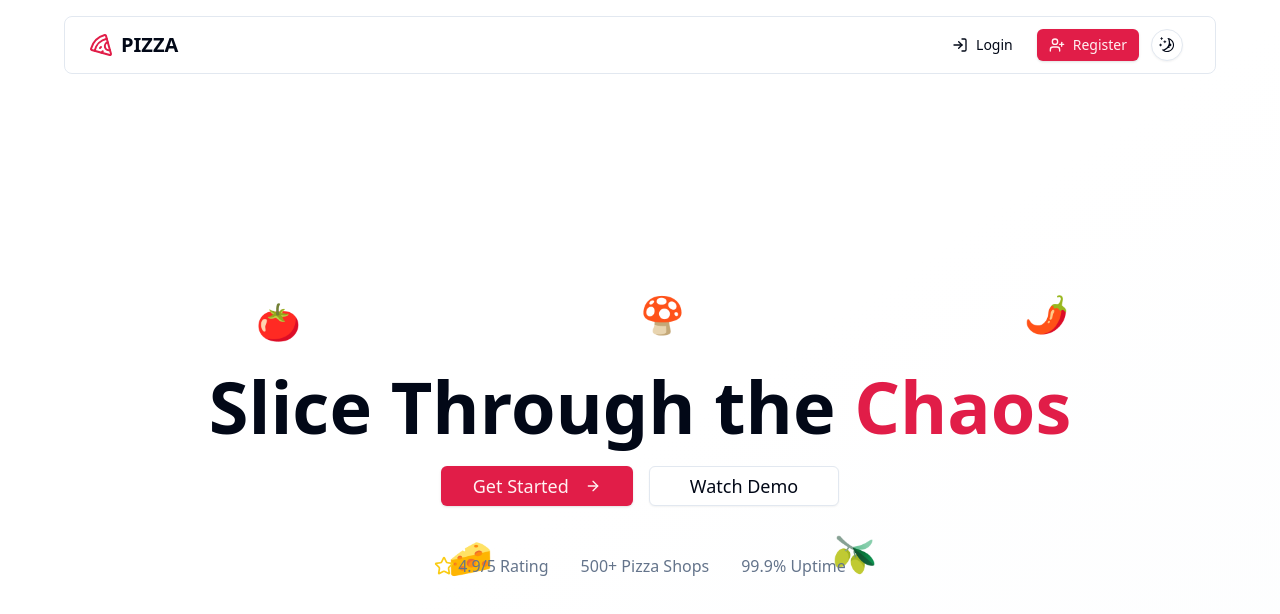
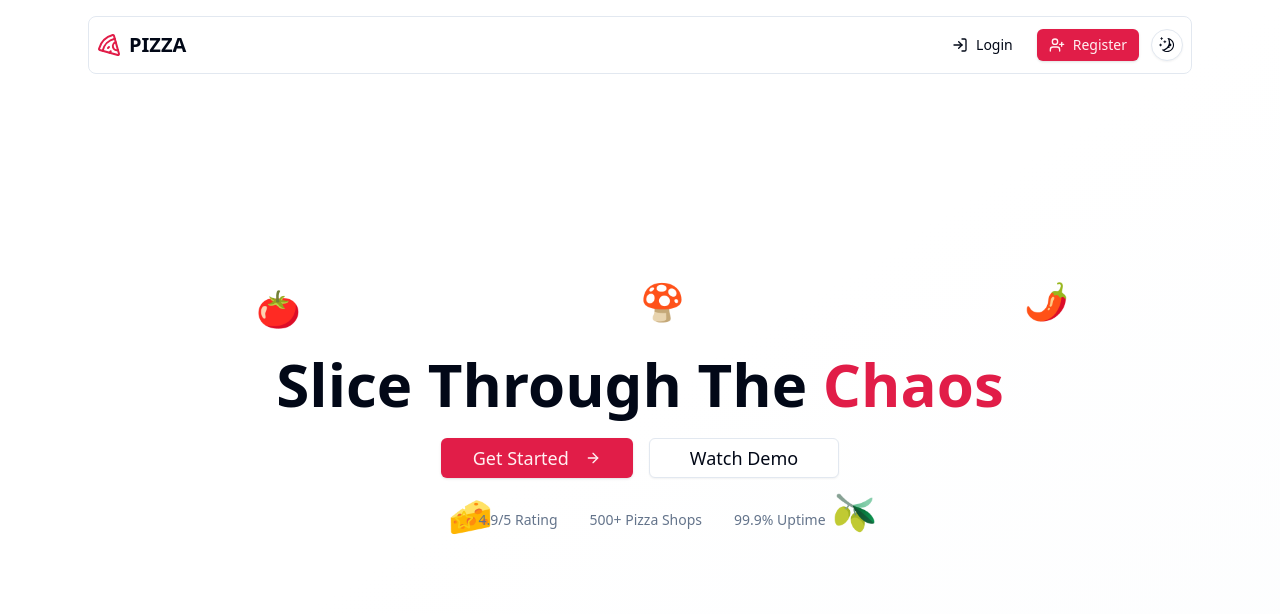
Before and after one commit to ommgh/pizza, a Next.js app: page / in a window 1280 px wide. Shown: the top 614 px of the page. Built offline with nearby package versions, Linux system fonts and the light colour scheme; no server answers.

Commit message:
style(landing): fix nav and animations

```diff
--- a/app/page.tsx
+++ b/app/page.tsx
@@ -5,8 +5,8 @@ import { useRouter } from "next/navigation";
 import { Button } from "@/components/ui/button";
 
 import { FloatingIngredients } from "@/components/landing/floating-ingredients";
+import { ModeToggle } from "@/components/mode-toggle";
 
-import { ModeToggle } from "@/components/mode-toggle";
 import {
 	Pizza,
 	Star,
@@ -20,11 +20,13 @@ export default function PizzaDashboardLanding() {
 	const session = useSession();
 	const user = session.data?.user;
 	const router = useRouter();
+
 	return (
-		<div className="min-h-screen bg-gradient-to-br from-background via-background to-muted/20">
-			<header className="w-full px-4 sm:px-6 py-3 flex justify-between items-center bg-background/50 backdrop-blur-sm border rounded-lg mx-auto mt-4 max-w-6xl">
+		<div className="h-screen overflow-hidden bg-gradient-to-br from-background via-background to-muted/20">
+			<div className="px-4 sm:px-6 mx-auto max-w-6xl">
+				<header className="w-full py-3 flex justify-between items-center bg-background/50 backdrop-blur-sm border rounded-lg mt-4">
 					<div className="flex items-center space-x-2">
-					<Pizza className="w-6 h-6 text-primary" />
+						<Pizza className=" ml-2 w-6 h-6 text-primary" />
 						<span className="text-xl font-bold">PIZZA</span>
 					</div>
 
@@ -37,7 +39,9 @@ export default function PizzaDashboardLanding() {
 								size="sm"
 							>
 								<LayoutDashboard className="w-4 h-4" />
-							<span className="hidden sm:inline">Dashboard</span>
+								<span className="hidden sm:inline">
+									Dashboard
+								</span>
 							</Button>
 						) : (
 							<>
@@ -48,11 +52,15 @@ export default function PizzaDashboardLanding() {
 									size="sm"
 								>
 									<LogIn className="w-4 h-4" />
-								<span className="hidden sm:inline">Login</span>
+									<span className="hidden sm:inline">
+										Login
+									</span>
 								</Button>
 								<Button
 									className="flex items-center gap-2 text-xs sm:text-sm"
-								onClick={() => router.push("/auth/register")}
+									onClick={() =>
+										router.push("/auth/register")
+									}
 									size="sm"
 								>
 									<UserPlus className="w-4 h-4" />
@@ -65,26 +73,24 @@ export default function PizzaDashboardLanding() {
 						<ModeToggle />
 					</div>
 				</header>
+			</div>
 
-			<section className="relative min-h-screen flex items-center justify-center overflow-hidden">
+			<section className="relative flex flex-col items-center justify-center h-[calc(100vh-6rem)] overflow-hidden mt-4">
 				<FloatingIngredients />
-				<div className="container mx-auto px-4 text-center relative z-10">
-					<div
-						className={`transition-all duration-1000  "opacity-100 translate-y-0"`}
-					>
-						<h1 className="text-5xl md:text-7xl font-bold mb-6 leading-tight">
-							Slice Through the
-							<span className="text-[#e11d48]"> Chaos</span>
+
+				<div className="container max-w-4xl px-4 sm:px-6 text-center relative z-10">
+					<h1 className="text-4xl sm:text-5xl md:text-6xl font-bold mb-6 leading-tight break-words">
+						Slice <span className="inline-block">Through</span> The{" "}
+						<span className="text-[#e11d48]">Chaos</span>
 					</h1>
 
-						<div className="flex flex-col sm:flex-row gap-4 justify-center items-center mb-12">
+					<div className="flex flex-col sm:flex-row gap-4 justify-center items-center mb-8">
 						<Button
 							size="lg"
 							className="px-8 py-4 text-lg"
 							onClick={() => router.push("/dashboard")}
 						>
-								Get Started{" "}
-								<ArrowRight className="ml-2 w-5 h-5" />
+							Get Started <ArrowRight className="ml-2 w-5 h-5" />
 						</Button>
 						<Button
 							size="lg"
@@ -94,7 +100,8 @@ export default function PizzaDashboardLanding() {
 							Watch Demo
 						</Button>
 					</div>
-						<div className="flex flex-col sm:flex-row justify-center items-center space-y-2 sm:space-y-0 sm:space-x-8 text-muted-foreground">
+
+					<div className="flex flex-col sm:flex-row justify-center items-center space-y-2 sm:space-y-0 sm:space-x-8 text-muted-foreground text-sm">
 						<div className="flex items-center">
 							<Star className="w-5 h-5 text-yellow-400 mr-1" />
 							<span>4.9/5 Rating</span>
@@ -103,7 +110,6 @@ export default function PizzaDashboardLanding() {
 						<div>99.9% Uptime</div>
 					</div>
 				</div>
-				</div>
 			</section>
 		</div>
 	);
--- a/components/landing/floating-ingredients.tsx
+++ b/components/landing/floating-ingredients.tsx
@@ -30,7 +30,9 @@ export function FloatingIngredients() {
 						top: `${30 + (index % 2) * 30}%`,
 					}}
 				>
-					<span className="text-4xl">{ingredient.emoji}</span>
+					<span className="hidden sm:inline text-4xl">
+						{ingredient.emoji}
+					</span>
 				</motion.div>
 			))}
 		</div>
```
Lines whose indentation alone changed are shown as unchanged.
